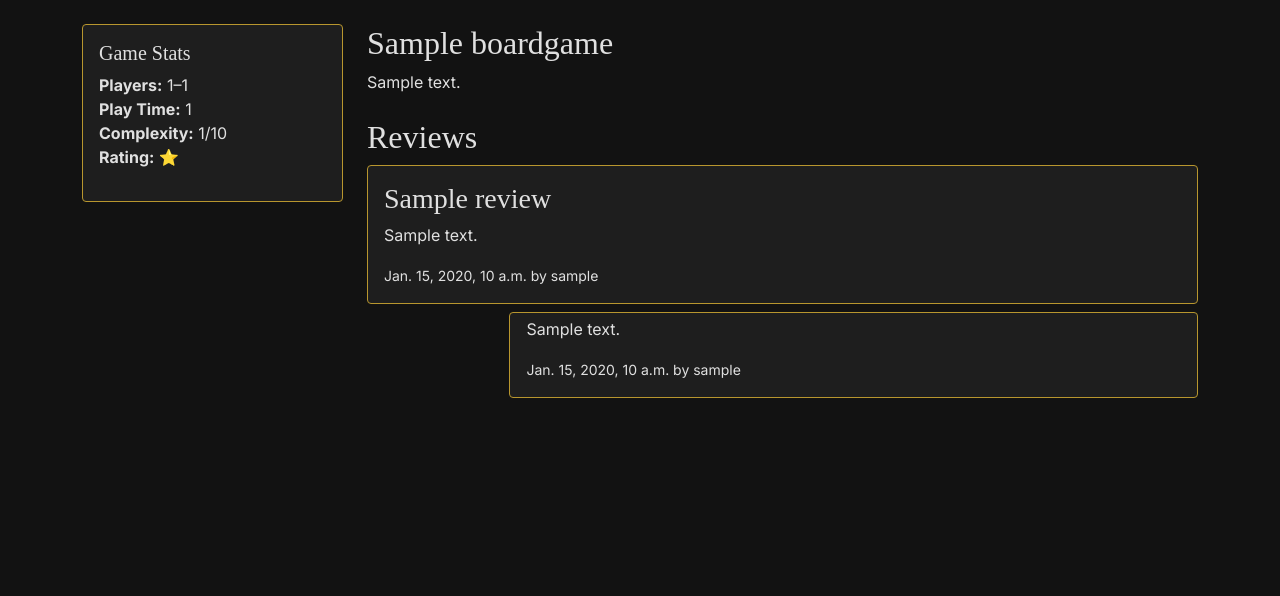
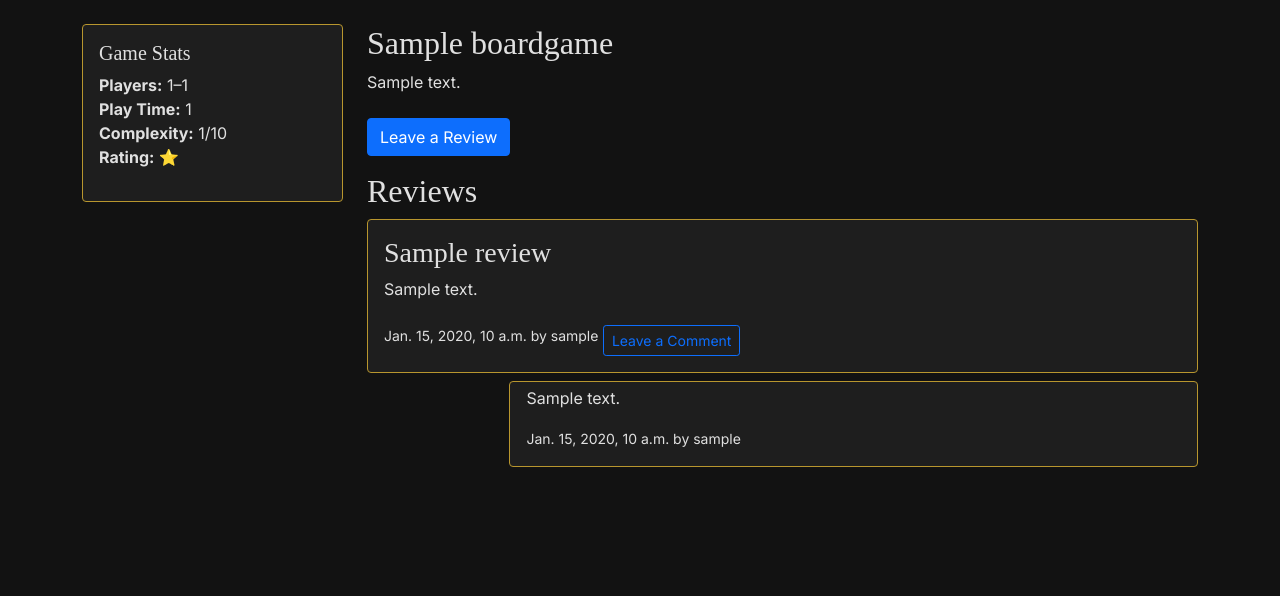
Before and after one commit to Gruheem/milestone-project-3, a Django app: a page that uses templates/base.html in a window 1280 px wide. Shown: the part 56-652 px from the top of the page. Run offline with Django 5.2, Linux system fonts and the light colour scheme; tables that the repository leaves empty hold one stand-in row (values such as "Sample post"); some libraries are stand-ins or nearby versions; some web fonts are replaced.

Commit message:
Add Form Submission Handling in views

```diff
--- a/game_list/templates/game_list/game_detail.html
+++ b/game_list/templates/game_list/game_detail.html
@@ -32,6 +32,28 @@
         <p>{{ boardgame.description|safe }}</p>
       </div>
 
+      {% if user.is_authenticated %}
+      <button class="btn btn-primary mb-3" onclick="toggleReviewForm()">
+        Leave a Review
+      </button>
+      {% else %}
+      <a href="{% url 'account_login' %}" class="btn btn-primary mb-3">
+        Leave a Review
+      </a>
+      {% endif %}
+
+      <div id="reviewFormContainer" style="display: none">
+        <h5>Leave a Review:</h5>
+        <p>Posting as: {{ user.username }}</p>
+
+        <form method="post">
+          {% csrf_token %} {{ review_form|crispy }}
+          <button type="submit" name="review_submit" class="btn btn-success">
+            Submit
+          </button>
+        </form>
+      </div>
+
       <h2>Reviews</h2>
 
       {% for review in reviews %}
@@ -45,12 +67,40 @@
           <p>{{ review.content|safe }}</p>
           <small>{{ review.created_at }} by {{ review.author }}</small>
 
-      {% if not review.approved and review.author == user %}
-      <p class="approval">This review is awaiting approval</p>
-      {% endif %}
+          {% if not review.approved and review.author == user %}
+          <p class="approval">This review is awaiting approval</p>
+          {% endif %} {% if user.is_authenticated %}
+          <button
+            class="btn btn-sm btn-outline-primary mt-2"
+            onclick="toggleCommentForm({{ review.id }})"
+          >
+            Leave a Comment
+          </button>
+          {% else %}
+          <a
+            href="{% url 'account_login' %}"
+            class="btn btn-sm btn-outline-primary mt-2"
+          >
+            Leave a Comment
+          </a>
+          {% endif %}
+        </div>
       </div>
+      <div id="commentForm-{{ review.id }}" style="display: none" class="mt-2">
+        <form method="post">
+          {% csrf_token %} {{ comment_form|crispy }}
+
+          <input type="hidden" name="review_id" value="{{ review.id }}" />
+
+          <button
+            type="submit"
+            name="comment_submit"
+            class="btn btn-sm btn-success"
+          >
+            Submit
+          </button>
+        </form>
       </div>
-
       <!-- Comments -->
       <div class="row mb-4">
         <div class="col-2"></div>
@@ -80,7 +130,6 @@
       {% empty %}
       <p>Be the first to leave a review!</p>
       {% endfor %}
-
     </div>
   </div>
 </div>
--- a/game_list/views.py
+++ b/game_list/views.py
@@ -2,6 +2,7 @@ from django.shortcuts import get_object_or_404, render
 from django.views import generic
 from .models import BoardGame
 from review_comment.forms import ReviewForm, CommentForm
+from django.shortcuts import redirect
 
 # Create your views here.
 class GameList(generic.ListView):
@@ -26,6 +27,7 @@ def game_detail(request, title):
     queryset = BoardGame.objects.filter(status=1)
     boardgame = get_object_or_404(queryset, title=title)
 
+    # Get approved reviews and pending reviews for the current user, then combine them and order by creation date.
     approved_reviews = boardgame.reviews.filter(approved=True).order_by('-created_at')
     if request.user.is_authenticated:
         pending_reviews = boardgame.reviews.filter(approved=False,author=request.user)
@@ -33,15 +35,34 @@ def game_detail(request, title):
         pending_reviews = boardgame.reviews.none()
     reviews = (approved_reviews | pending_reviews).distinct().order_by('-created_at')
 
+    # Handles the submission of both forms, uses if/elif to determine which form was submitted as there are two on one page.
+    if request.method == "POST":
+
+        if "review_submit" in request.POST:
+            review_form = ReviewForm(request.POST)
+            if review_form.is_valid():
+                review = review_form.save(commit=False)
+                review.author = request.user
+                review.boardgame = boardgame
+                review.save()
+                return redirect('game_detail', title=title)
+
+        elif "comment_submit" in request.POST:
+            comment_form = CommentForm(request.POST)
+            if comment_form.is_valid():
+                comment = comment_form.save(commit=False)
+                comment.author = request.user
+                comment.review_id = request.POST.get("review_id")
+                comment.save()
+                return redirect('game_detail', title=title)
+
     review_form = ReviewForm()
     comment_form = CommentForm()
-
-    # for review in reviews:
-    #     review.approved_comments = review.comments.filter(approved=True)
 
     return render(
         request,
         "game_list/game_detail.html",
+        # Context
         {
             "boardgame": boardgame,
             "reviews": reviews,
--- /dev/null
+++ b/static/js/script.js
@@ -0,0 +1,9 @@
+function toggleReviewForm() {
+  const form = document.getElementById("reviewFormContainer");
+  form.style.display = form.style.display === "none" ? "block" : "none";
+}
+
+function toggleCommentForm(reviewId) {
+  const form = document.getElementById("commentForm-" + reviewId);
+  form.style.display = form.style.display === "none" ? "block" : "none";
+}
--- a/templates/base.html
+++ b/templates/base.html
@@ -123,5 +123,6 @@
       integrity="sha384-gtEjrD/SeCtmISkJkNUaaKMoLD0//ElJ19smozuHV6z3Iehds+3Ulb9Bn9Plx0x4"
       crossorigin="anonymous"
     ></script>
+    <script src="{% static 'js/script.js' %}"></script>
   </body>
 </html>
```
